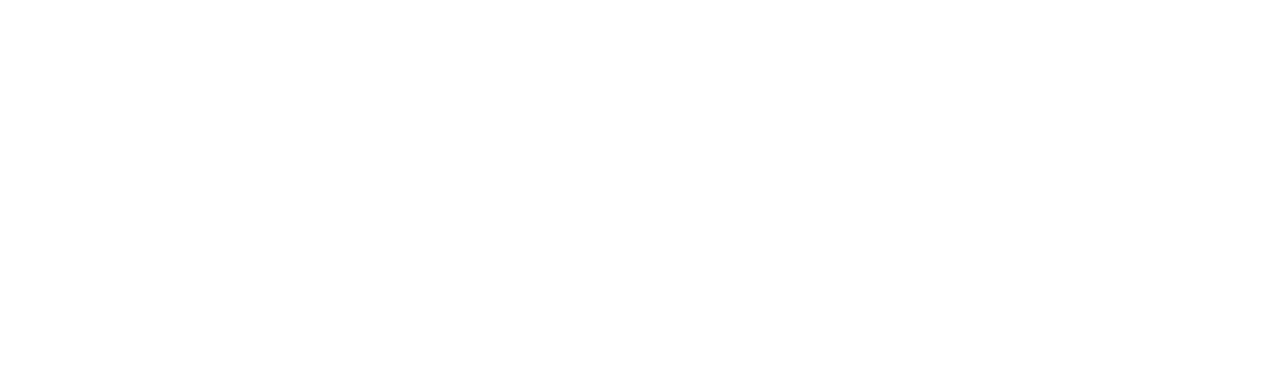
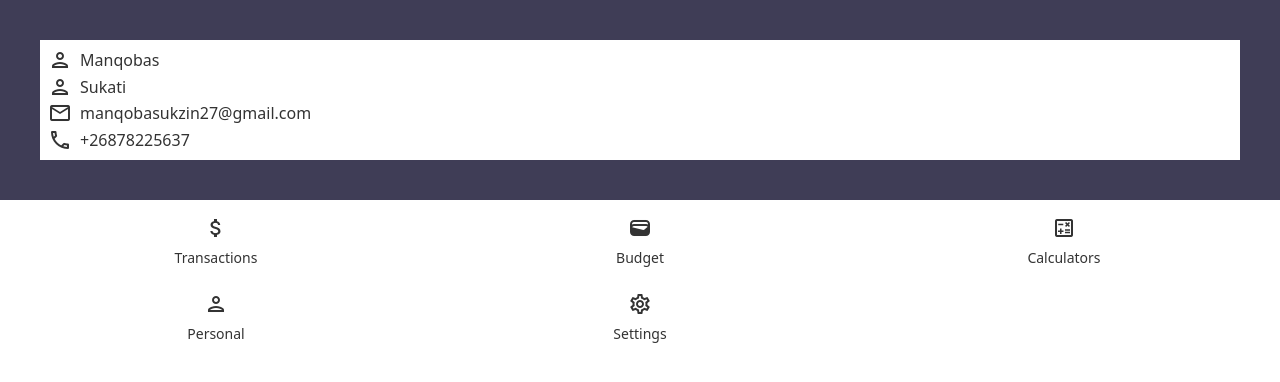
Before and after one commit to manqobasukati/UmceboApp, a Vue app: page /home in a window 1280 px wide. Before the commit this address had no page. Shown: the top 382 px of the page. Built offline with nearby package versions, Linux system fonts and the light colour scheme.

Commit message:
progress on home page

```diff
--- /dev/null
+++ b/src/components/ui/IconDetailHorizontal..vue
@@ -0,0 +1,18 @@
+<template>
+  <div class="flex  gap-2">
+    <span class="material-icons-outlined">{{ icon }}</span>
+    <div>{{ detail }}</div>
+  </div>
+</template>
+
+<script lang="ts">
+import { defineComponent } from 'vue';
+
+export default defineComponent({
+  props: {
+    icon: String,
+    detail: String,
+  },
+  setup() {},
+});
+</script>
--- /dev/null
+++ b/src/components/ui/IconDetailVertical.vue
@@ -0,0 +1,18 @@
+<template>
+  <div class="flex flex-col items-center justify-between gap-2">
+    <span class="material-icons-outlined">{{ icon }}</span>
+    <div class="text-sm">{{ detail }}</div>
+  </div>
+</template>
+
+<script lang="ts">
+import { defineComponent } from 'vue';
+
+export default defineComponent({
+  props: {
+    icon: String,
+    detail: String,
+  },
+  setup() {},
+});
+</script>
--- /dev/null
+++ b/src/composables/CurrentUserDetails.ts
@@ -0,0 +1,13 @@
+import { ref } from 'vue';
+import type { Ref } from 'vue';
+import type { User } from '@/models/User.model';
+
+export function useCurrentUserDetails() {
+  const UserDetials: Ref<Partial<User>> = ref({
+    name: 'Manqobas',
+    surname: 'Sukati',
+    email: 'manqobasukzin27@gmail.com',
+    phoneNumber: '+26878225637',
+  });
+  return UserDetials.value;
+}
--- /dev/null
+++ b/src/composables/CurrentUserServices.ts
@@ -0,0 +1,15 @@
+import { ref } from 'vue';
+
+export function useCurrentUserServices() {
+  const services = ref([
+    'Transactions',
+    'Budget',
+    'Calculators',
+    'Personal',
+    'Settings',
+    // 'Loans',
+    // 'Stokvel',
+    // 'Investments',
+  ]);
+  return services;
+}
--- /dev/null
+++ b/src/helpers/icons.ts
@@ -0,0 +1,14 @@
+export const iconsMapper: { [name: string]: string } = {
+  name: 'person',
+  phoneNumber: 'call',
+  email: 'email',
+  surname: 'person',
+  Transactions: 'attach_money',
+  Settings: 'settings',
+  Budget: 'wallet',
+  Loans: 'real_estate_agent',
+  Calculators: 'calculate',
+  Stokvel: 'groups',
+  Investments: 'park',
+  Personal: 'person',
+};
--- /dev/null
+++ b/src/pages/Home.vue
@@ -0,0 +1,53 @@
+<template>
+  <div class="w-screen h-screen">
+    <div class="h-1/4 w-full bg-primary p-10">
+      <div class="flex flex-col h-full bg-white justify-between p-2">
+        <icon-detail-horizontal
+          v-for="(user, key) in currentUserDetails"
+          :key="key"
+          :icon="iconsMapper[key]"
+          :detail="user"
+        />
+      </div>
+    </div>
+    <div class="h-3/4 w-full p-4">
+      <div class="grid grid-cols-3 justify-center gap-6">
+        <icon-detail-vertical
+          v-for="(service, key) in currentUserServices"
+          :key="key"
+          :detail="service"
+          :icon="iconsMapper[service]"
+        />
+      </div>
+    </div>
+  </div>
+</template>
+
+<script lang="ts">
+import IconDetailHorizontal from '@/components/ui/IconDetailHorizontal..vue';
+import { useCurrentUserDetails } from '@/composables/CurrentUserDetails';
+import { useCurrentUserServices } from '@/composables/CurrentUserServices';
+
+import { defineComponent } from 'vue';
+
+import { iconsMapper } from '@/helpers/icons';
+import type { User } from '@/models/User.model';
+import IconDetailVertical from '@/components/ui/IconDetailVertical.vue';
+
+export default defineComponent({
+  components: { IconDetailHorizontal, IconDetailVertical },
+  setup() {
+    const currentUserDetails: Partial<User> = useCurrentUserDetails();
+    const currentUserServices = useCurrentUserServices();
+
+    return {
+      currentUserDetails,
+      iconsMapper,
+      currentUserServices,
+    };
+  },
+});
+</script>
+
+function useCurrentUserServices() { throw new Error('Function not
+implemented.'); }
--- a/src/router/index.ts
+++ b/src/router/index.ts
@@ -1,5 +1,6 @@
 import SignInVue from '@/pages/Auth/SignIn.vue';
 import SignUpVue from '@/pages/Auth/SignUp.vue';
+import HomeVue from '@/pages/Home.vue';
 import { createRouter, createWebHistory } from 'vue-router';
 import HomeView from '../views/HomeView.vue';
 
@@ -17,6 +18,11 @@
       component: SignUpVue,
     },
     {
+      path: '/home',
+      name: 'Home',
+      component: HomeVue,
+    },
+    {
       path: '/about',
       name: 'about',
       // route level code-splitting
```
Also changed, not shown: src/models/User.model.ts (added, +9 -0 lines).
